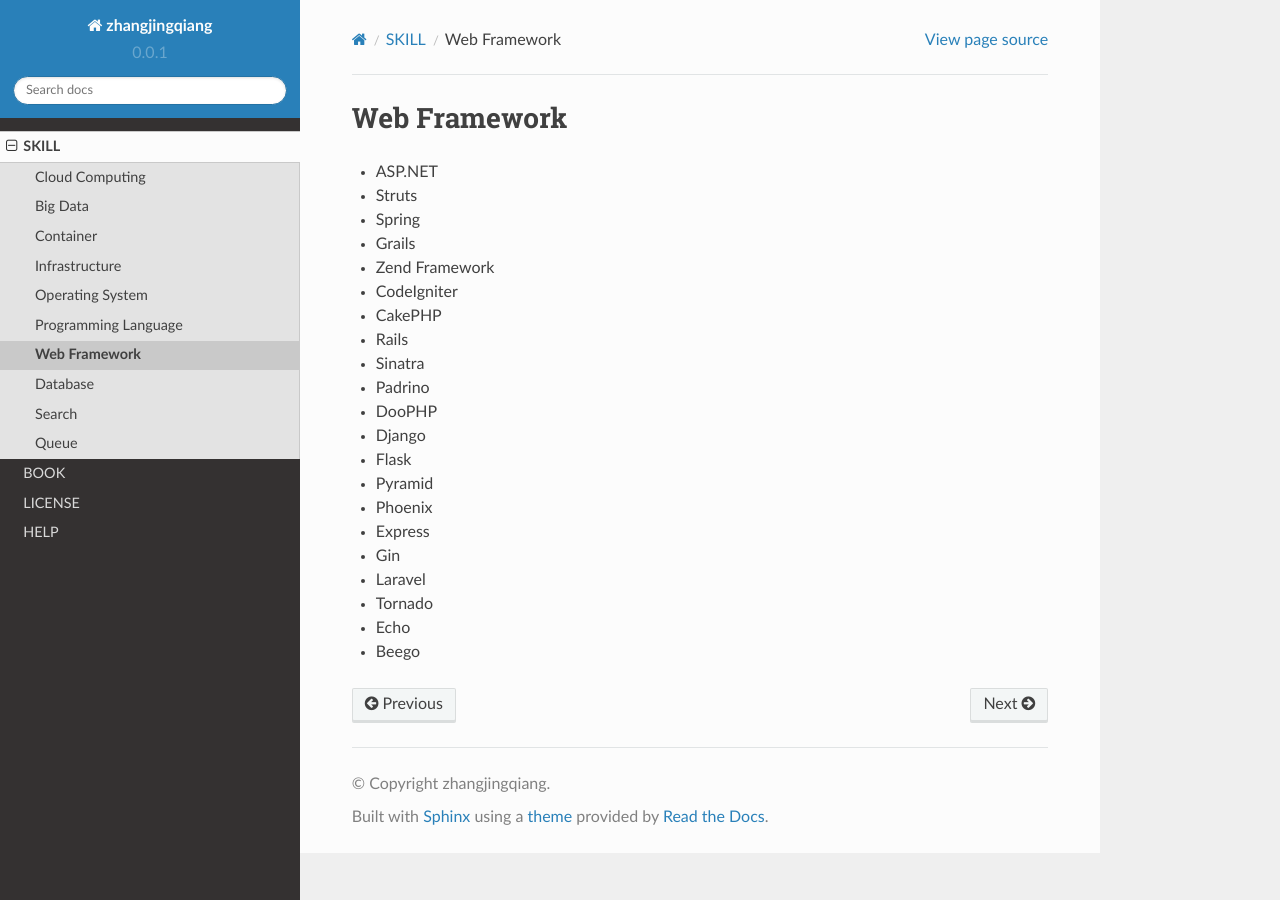
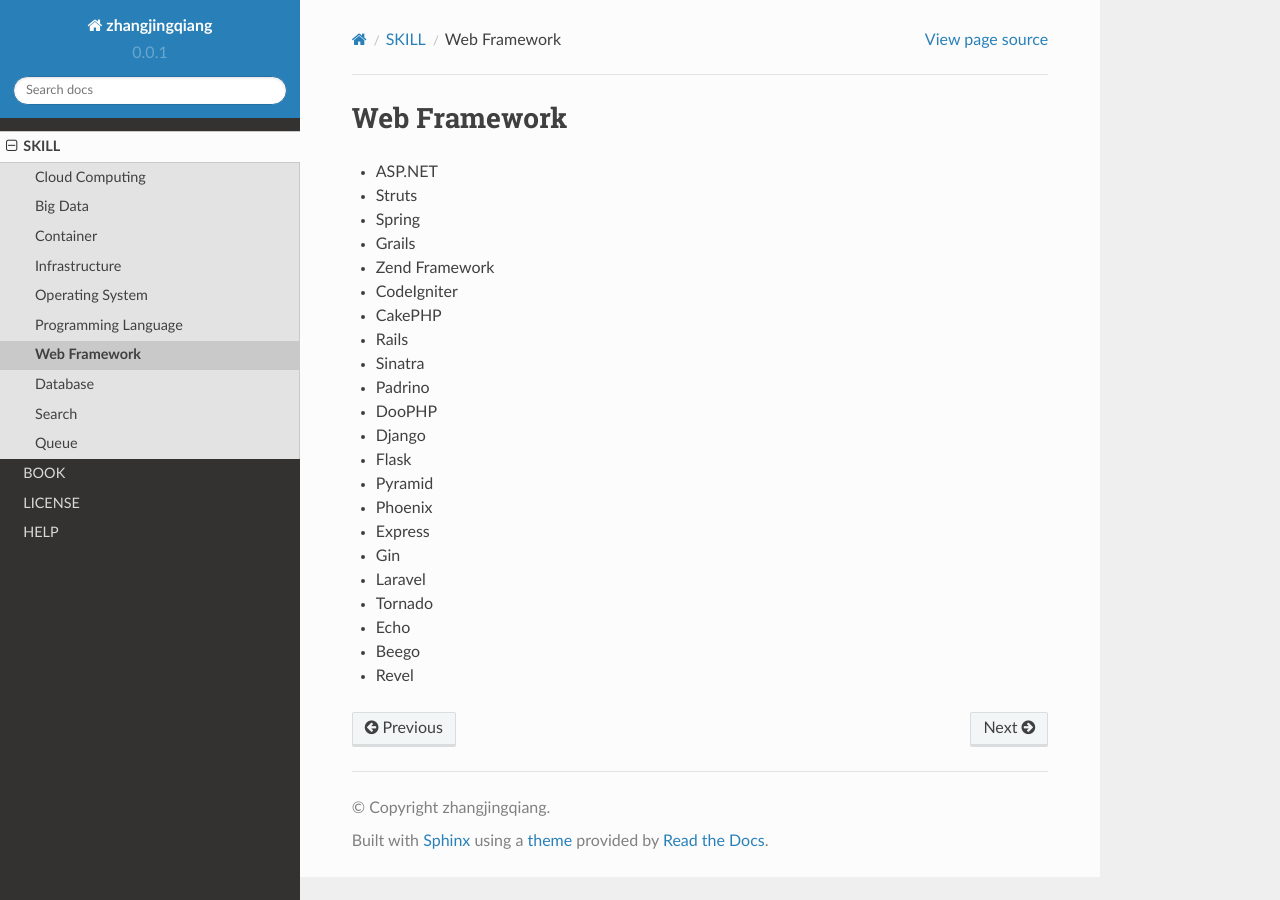
Before and after one commit to zhangjingqiang/zhangjingqiang-readthedocs, a Sphinx documentation site: the page built from docs/source/skill/framework.rst, in a window 1280 px wide. Built offline with Sphinx 7.4.7 and the Read the Docs theme 2.0.0, drawn with Linux system fonts in a browser that asks for light colours.

Commit message:
Add Revel

```diff
--- a/docs/source/skill/framework.rst
+++ b/docs/source/skill/framework.rst
@@ -22,3 +22,4 @@
 * Tornado
 * Echo
 * Beego
+* Revel
```
Also changed, not shown: 2 other files.
